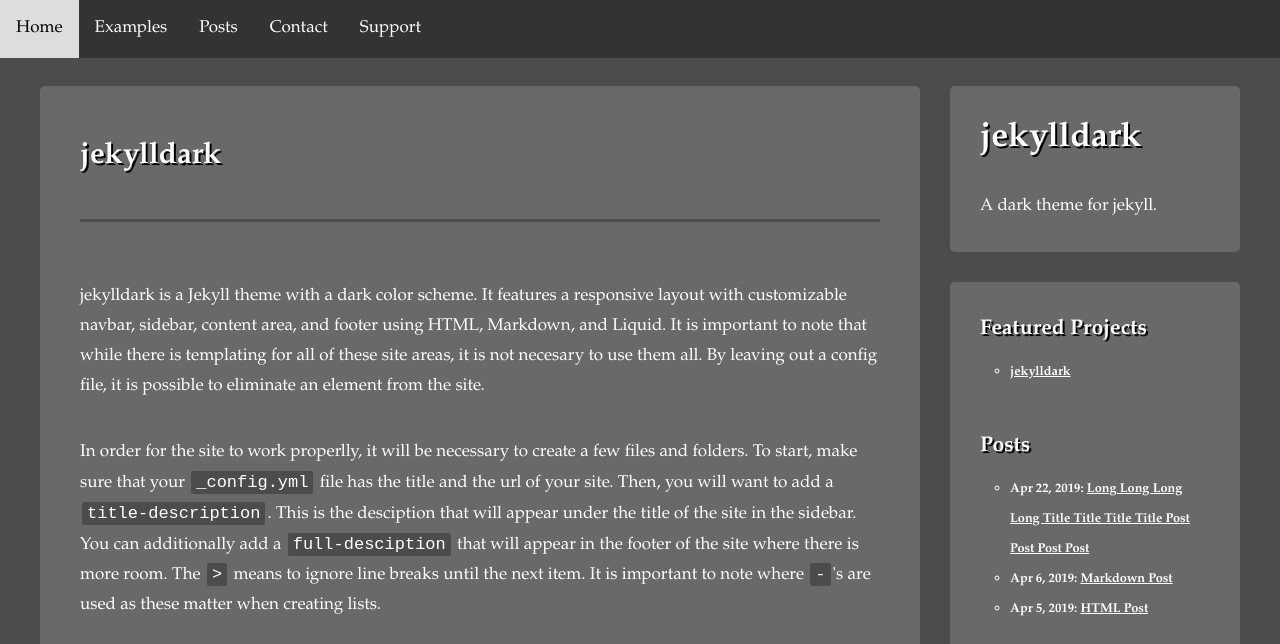
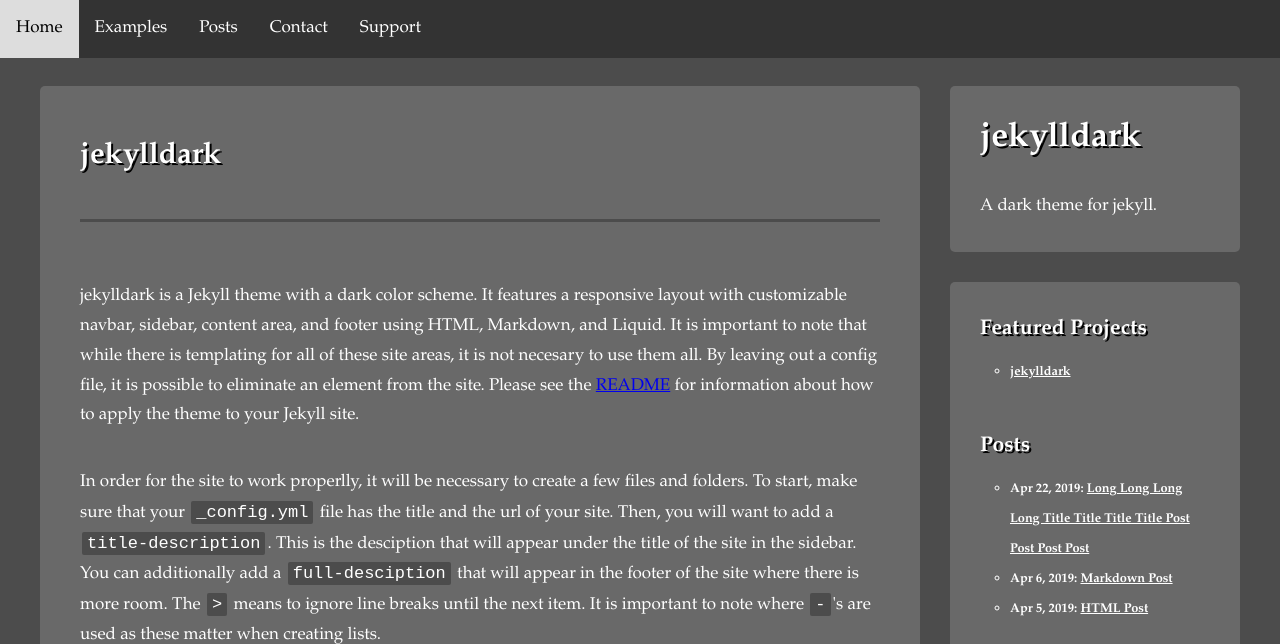
Before and after one commit to sutterj/jekylldark, a Jekyll site: the page built from index.html, in a window 1280 px wide and 900 px high, cut to the strip 0-644 px from the top of the window. Built offline with Jekyll 4.4.1, drawn with Linux system fonts in a browser that asks for light colours; nearby versions of some CDN libraries.

Commit message:
Update index.html

```diff
--- a/index.html
+++ b/index.html
@@ -6,9 +6,11 @@
   jekylldark is a Jekyll theme with a dark color scheme.  It features a
   responsive layout with customizable navbar, sidebar, content area, and footer
   using HTML, Markdown, and Liquid.  It is important to note that while there is
-  templating for all of these site areas, it is not necesary to use them all.
-  By leaving out a config file, it is possible to eliminate an element from the
-  site.
+  templating for all of these site areas, it is not necesary to use them all. By
+  leaving out a config file, it is possible to eliminate an element from the
+  site.  Please see the <a
+  href="https://github.com/sutterj/jekylldark#jekylldark">README</a> for
+  information about how to apply the theme to your Jekyll site.
 </p>
 <p>
   In order for the site to work properlly, it will be necessary to create a few
@@ -21,7 +23,7 @@
   the next item.  It is important to note where <code>-</code>'s are used as
   these matter when creating lists.
 </p>
-<script src="https://gist.github.com/sutterj/f7c47e90d812d2a381966b5378c153a6.js"></script>
+<script class="center" src="https://gist.github.com/sutterj/f7c47e90d812d2a381966b5378c153a6.js"></script>
 <p>
   Next, create a folder in the root of the site called <code>_data</code>.  This
   is where we will create the files, <code>footer.yml</code>,
@@ -34,10 +36,10 @@
   areas are created.  In the footer, adding <code>header: Title</code> will add
   the title and the full description of the site and adding <code>header:
   Connect</code> will create an area for social links and icons. The icons come
-  from <a class="text-lint" href="https://fontawesome.com">Font Awesome</a> and
-  are retrieved from their CDN by adding <code>image: NAMEOFICON</code>.  In
-  almost all cases the name of the icon is an all lowercase, no spaces version
-  of the name of the site so there should be no need to look it up.
+  from <a href="https://fontawesome.com">Font Awesome</a> and are retrieved from
+  their CDN by adding <code>image: NAMEOFICON</code>.  In almost all cases the
+  name of the icon is an all lowercase, no spaces version of the name of the
+  site so there should be no need to look it up.
 </p>
 <script src="https://gist.github.com/sutterj/7945547b774da837b03e775c776ecad2.js"></script>
 <p>
@@ -51,7 +53,7 @@
   posts</code>.
 </p>
 <p>
-  Information on creating posts can be found on the <a class="text-link"
-  href="/posts/">posts</a> page and examples of the different styled elements
-  can be found on the <a class="text-link" href="/examples/">examples</a> page.
+  Information on creating posts can be found on the <a href="/posts/">posts</a>
+  page and examples of the different styled elements can be found on the <a
+  href="/examples/">examples</a> page.
 </p>
```
